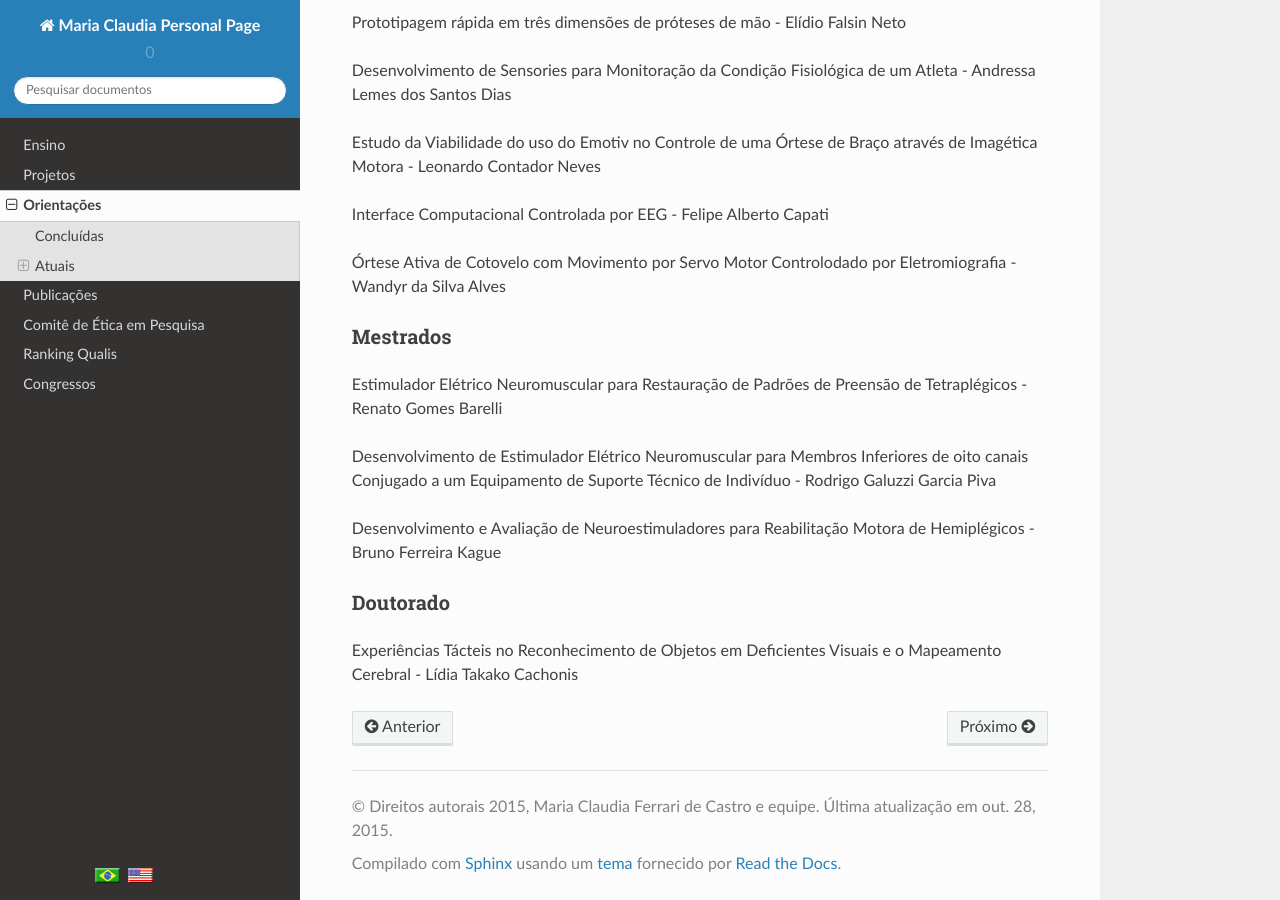
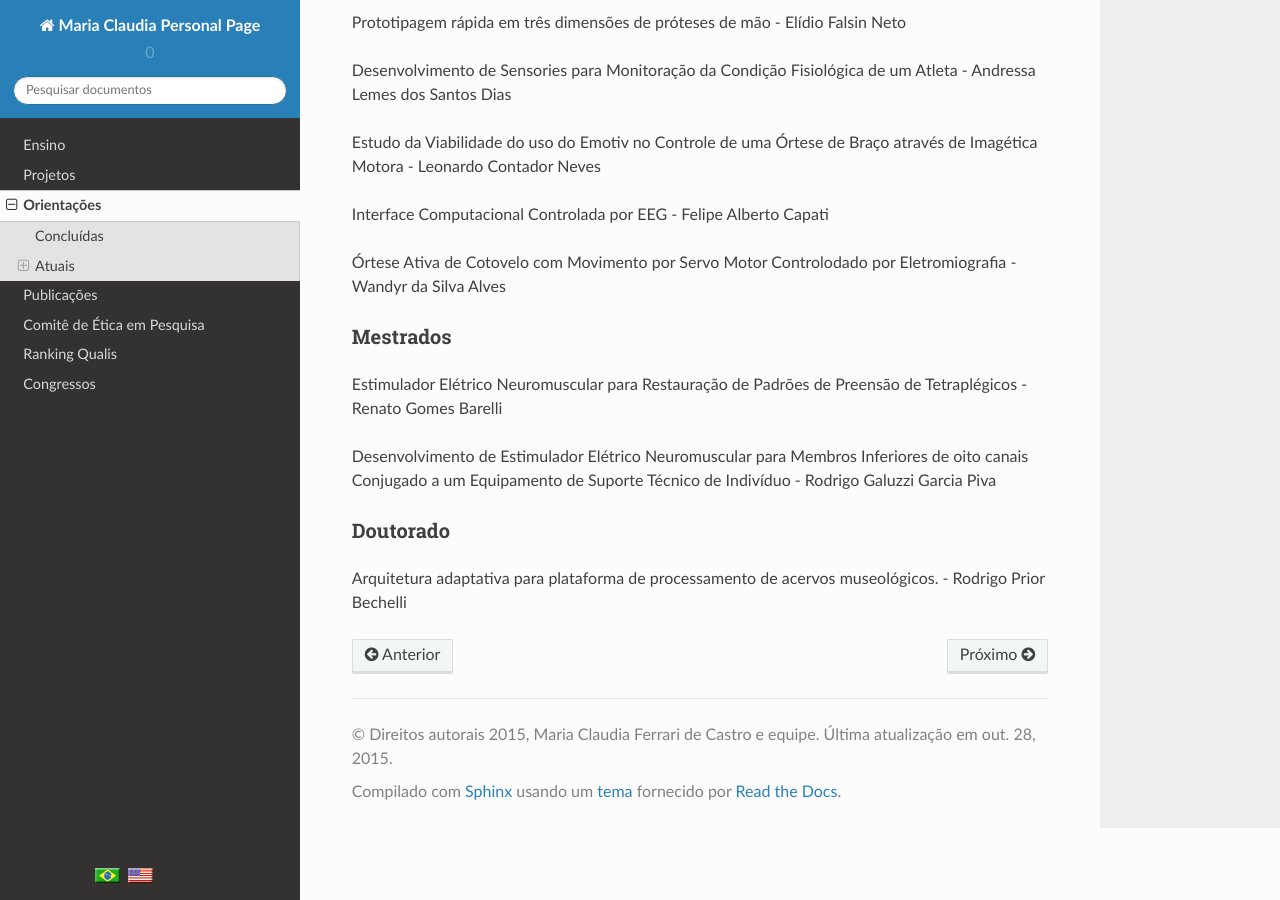
Before and after one commit to mclaudia/personal_page_fei, a Sphinx documentation site: the page built from source/orientacoes.rst, in a window 1280 px wide and 900 px high, scrolled down 1193 px. Built offline with Sphinx 7.4.7 and the Read the Docs theme 2.0.0, drawn with Linux system fonts in a browser that asks for light colours.

Commit message:
update content

```diff
--- a/source/orientacoes.rst
+++ b/source/orientacoes.rst
@@ -67,10 +67,9 @@ Estimulador Elétrico Neuromuscular para Restauração de Padrões de Preensão
 
 Desenvolvimento de Estimulador Elétrico Neuromuscular para Membros Inferiores de oito canais Conjugado a um Equipamento de Suporte Técnico de Indivíduo - Rodrigo Galuzzi Garcia Piva
 
-Desenvolvimento e Avaliação de Neuroestimuladores para Reabilitação Motora de Hemiplégicos - Bruno Ferreira Kague
 
 ---------
 Doutorado
 ---------
 
-Experiências Tácteis no Reconhecimento de Objetos em Deficientes Visuais e o Mapeamento Cerebral - Lídia Takako Cachonis
+Arquitetura adaptativa para plataforma de processamento de acervos museológicos. - Rodrigo Prior Bechelli
```
